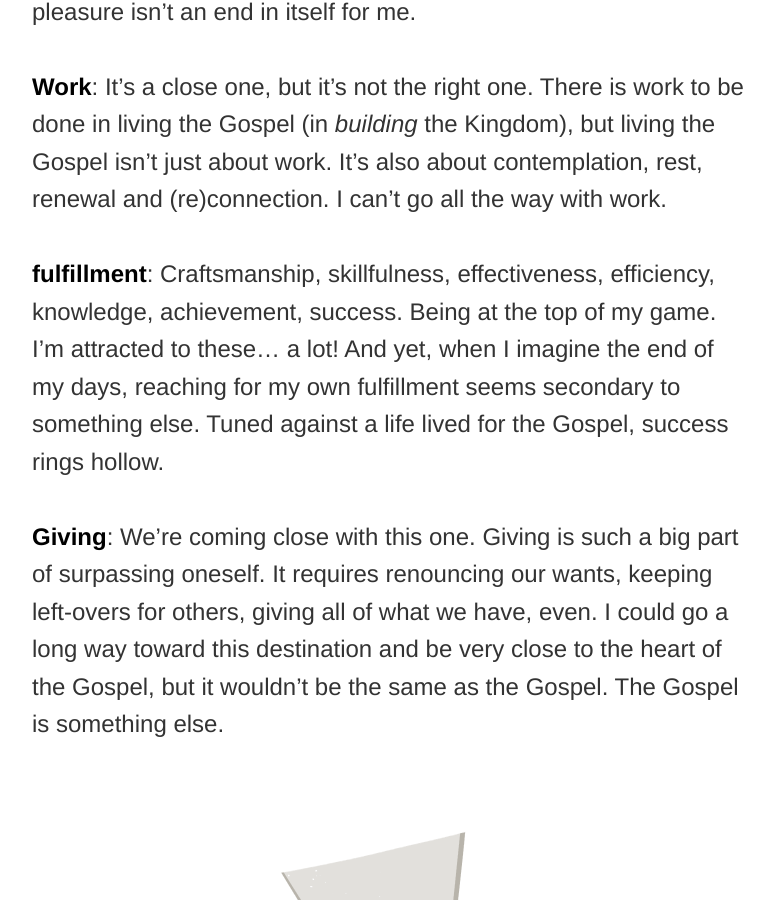
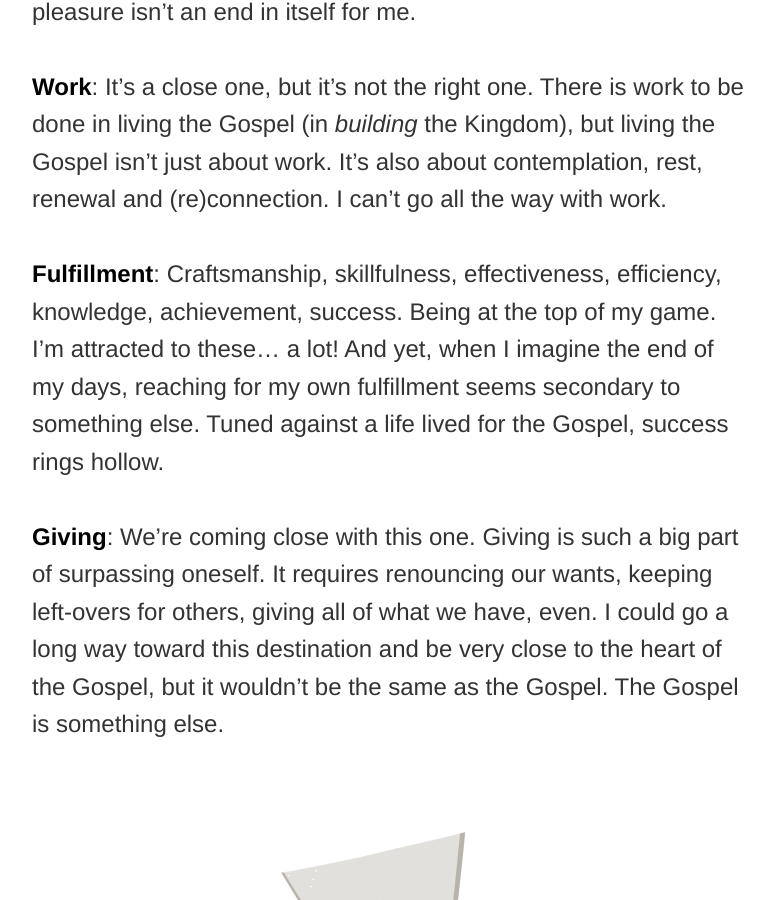
Before and after one commit to pascallaliberte/by.pascallaliberte.me, a Jekyll site: the page built from _posts/2016-03-07-gospel-my-central-thing.md, in a window 1280 px wide and 900 px high, scrolled down 2773 px. Shown: the whole window, without its empty margins (248-1022 px from the left). Built offline with Jekyll 4.4.1, drawn with Linux system fonts in a browser that asks for light colours; nearby versions of some CDN libraries.

Commit message:
Fix typo

```diff
--- a/_posts/2016-03-07-gospel-my-central-thing.md
+++ b/_posts/2016-03-07-gospel-my-central-thing.md
@@ -29,7 +29,7 @@ All of them feel a little off, especially when I compare their alignment against
 
 **Work**: It's a close one, but it's not the right one. There is work to be done in living the Gospel (in *building* the Kingdom), but living the Gospel isn't just about work. It's also about contemplation, rest, renewal and (re)connection. I can't go all the way with work.
 
-**fulfillment**: Craftsmanship, skillfulness, effectiveness, efficiency, knowledge, achievement, success. Being at the top of my game. I'm attracted to these... a lot! And yet, when I imagine the end of my days, reaching for my own fulfillment seems secondary to something else. Tuned against a life lived for the Gospel, success rings hollow.
+**Fulfillment**: Craftsmanship, skillfulness, effectiveness, efficiency, knowledge, achievement, success. Being at the top of my game. I'm attracted to these... a lot! And yet, when I imagine the end of my days, reaching for my own fulfillment seems secondary to something else. Tuned against a life lived for the Gospel, success rings hollow.
 
 **Giving**: We're coming close with this one. Giving is such a big part of surpassing oneself. It requires renouncing our wants, keeping left-overs for others, giving all of what we have, even. I could go a long way toward this destination and be very close to the heart of the Gospel, but it wouldn't be the same as the Gospel. The Gospel is something else.
 
```
